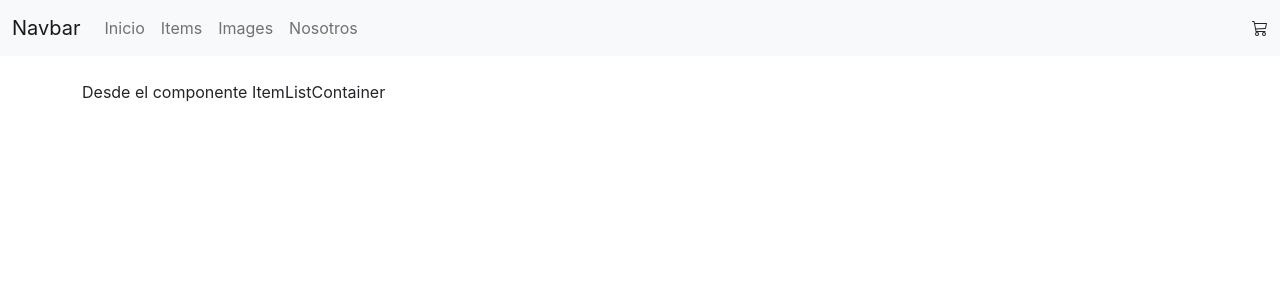
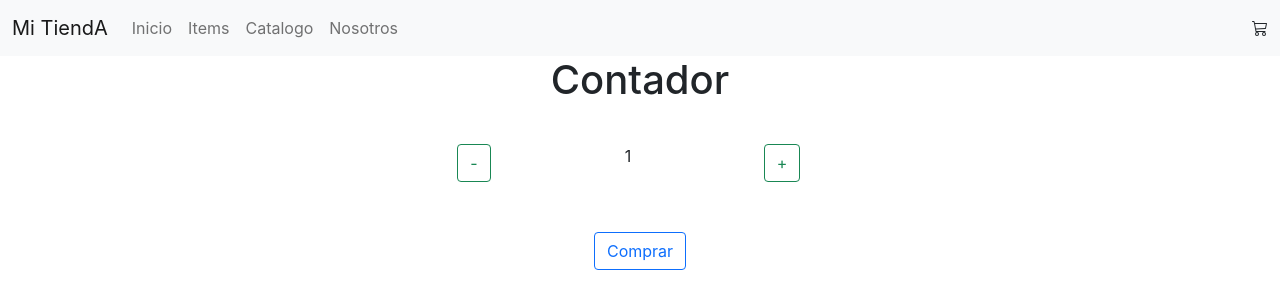
Before and after one commit to codleono/idea-leon-sierra-react-coderhouse, a React (Create React App) app: page / in a window 1280 px wide. Shown: the top 308 px of the page. Built offline with nearby package versions, Linux system fonts and the light colour scheme.

Commit message:
itemcount incremento y decremento

```diff
--- a/public/index.html
+++ b/public/index.html
@@ -10,36 +10,20 @@
       content="Web site created using create-react-app"
     />
     <link rel="apple-touch-icon" href="%PUBLIC_URL%/logo192.png" />
-    <!--
-      manifest.json provides metadata used when your web app is installed on a
-      user's mobile device or desktop. See https://developers.google.com/web/fundamentals/web-app-manifest/
-    -->
+
     <link rel="manifest" href="%PUBLIC_URL%/manifest.json" />
-    <!--
-      Notice the use of %PUBLIC_URL% in the tags above.
-      It will be replaced with the URL of the `public` folder during the build.
-      Only files inside the `public` folder can be referenced from the HTML.
 
-      Unlike "/favicon.ico" or "favicon.ico", "%PUBLIC_URL%/favicon.ico" will
-      work correctly both with client-side routing and a non-root public URL.
-      Learn how to configure a non-root public URL by running `npm run build`.
-    -->
     <link href="https://cdn.jsdelivr.net/npm/bootstrap@5.0.2/dist/css/bootstrap.min.css" rel="stylesheet" integrity="sha384-EVSTQN3/azprG1Anm3QDgpJLIm9Nao0Yz1ztcQTwFspd3yD65VohhpuuCOmLASjC" crossorigin="anonymous">
 
     <title>React App</title>
+    <link href="https://cdn.jsdelivr.net/npm/bootstrap@5.1.3/dist/css/bootstrap.min.css" rel="stylesheet" integrity="sha384-1BmE4kWBq78iYhFldvKuhfTAU6auU8tT94WrHftjDbrCEXSU1oBoqyl2QvZ6jIW3" crossorigin="anonymous">
   </head>
   <body>
     <noscript>You need to enable JavaScript to run this app.</noscript>
     <div id="root"></div>
-    <!--
-      This HTML file is a template.
-      If you open it directly in the browser, you will see an empty page.
 
-      You can add webfonts, meta tags, or analytics to this file.
-      The build step will place the bundled scripts into the <body> tag.
 
-      To begin the development, run `npm start` or `yarn start`.
-      To create a production bundle, use `npm run build` or `yarn build`.
-    -->
+
+   <script src="https://cdn.jsdelivr.net/npm/bootstrap@5.1.3/dist/js/bootstrap.bundle.min.js" integrity="sha384-ka7Sk0Gln4gmtz2MlQnikT1wXgYsOg+OMhuP+IlRH9sENBO0LRn5q+8nbTov4+1p" crossorigin="anonymous"></script>
   </body>
 </html>
--- a/src/App.js
+++ b/src/App.js
@@ -2,8 +2,8 @@ import logo from './logo.svg';
 import './App.css';
 import { BrowserRouter as Router, Switch, Route} from 'react-router-dom';
 import NavBar  from './components/navegacion/NavBar';
-
 import ItemListContainer from './components/navegacion/ItemListContainer';
+import ItemCount from './components/navegacion/ItemCount'
 
 
 function App() {
@@ -12,8 +12,9 @@ function App() {
   return (
     <Router>
       <NavBar />
-
-      <ItemListContainer greeting="Desde el componente ItemListContainer" />
+      <ItemListContainer greeting=" Contador" />
+      <br/>
+      <ItemCount stock={10} initial = {1}/>
     </Router>
   );
 }
--- /dev/null
+++ b/src/components/navegacion/ItemCount.js
@@ -0,0 +1,41 @@
+import React, { useState } from "react";
+
+const ItemCount = ({stock, initial}) =>{
+    const [count, setCount] = useState(initial);
+
+    const addCount = () => {
+        if (count < stock) {
+            setCount(count + 1);
+        }
+    };
+     const restCount = () => {
+         if (count > initial ) {
+             setCount(count -1);
+         }
+     };
+     return(
+         <div className="text-center">
+             <div className="row container-fluid">
+                <div className="col col-4"> </div>
+
+                 <div className="col col-1">
+                    <button className="btn btn-outline-success" onClick={restCount}> - </button>
+                 </div>
+                 <div className="col col-2">
+                    <p> {count} </p>
+                 </div>
+                 <div className="col col-1">
+                    <button className="btn btn-outline-success"  onClick={addCount}> + </button>
+                 </div>
+                 <div className="col col-4"> </div>
+             </div>
+             <br/>
+             <br/>
+             <div>
+                 <button className="btn btn-outline-primary" variant= 'contrained' color="success"> Comprar </button>
+             </div>
+         </div>
+     )
+
+}
+ export default ItemCount;
--- a/src/components/navegacion/ItemListContainer.js
+++ b/src/components/navegacion/ItemListContainer.js
@@ -4,9 +4,9 @@ import React from 'react';
 
 function ItemListContainer({ greeting }) {
     return (
-        <div className='container mt-4'>
+        <div className='text-center'>
             <p>
-                {greeting}
+               <h1> {greeting}</h1>
             </p>
         </div>
     );
--- a/src/components/navegacion/NavBar.js
+++ b/src/components/navegacion/NavBar.js
@@ -1,15 +1,16 @@
 import React from "react";
+import '../../App.css';
 import { Link } from "react-router-dom";
 import CartWidget from "./CartWidget"
-//import "bootstrap/dist/css/bootstrap.min.css";
+
 
 const NavBar = () => {
   return (
-    <div>
+
       <nav className="navbar navbar-expand-lg navbar-light bg-light">
         <div className="container-fluid">
           <a className="navbar-brand" href="#">
-            Navbar
+           Mi TiendA
           </a>
           <button
             className="navbar-toggler"
@@ -36,40 +37,20 @@ const NavBar = () => {
               </li>
               <li className="nav-item">
                 <Link className="nav-link" to="/Images">
-                  Images
+                  Catalogo
                 </Link>
               </li>
               <li className="nav-item dropdown">
                 <Link className="nav-link" to="/Nosotros">
                   Nosotros
                 </Link>
-                <ul
-                  className="dropdown-menu"
-                  aria-labelledby="navbarDropdownMenuLink"
-                >
-                  <li>
-                    <a className="dropdown-item" href="#">
-                      Action
-                    </a>
-                  </li>
-                  <li>
-                    <a className="dropdown-item" href="#">
-                      Another action
-                    </a>
-                  </li>
-                  <li>
-                    <a className="dropdown-item" href="#">
-                      Something else here
-                    </a>
-                  </li>
-                </ul>
               </li>
             </ul>
           </div>
           <CartWidget />
         </div>
       </nav>
-    </div>
+
   );
 };
 export default NavBar;
```
Also changed, not shown: src/components/paginas/Images.js (deleted, +0 -9 lines), src/components/paginas/Inicio.js (deleted, +0 -10 lines), src/components/paginas/Items.js (deleted, +0 -9 lines), src/components/NavBar.css (deleted), src/components/NavBar.js (deleted), src/components/navegacion/CartWidget.css (deleted), 1 other file (tests, documents, lock files or other folders).
